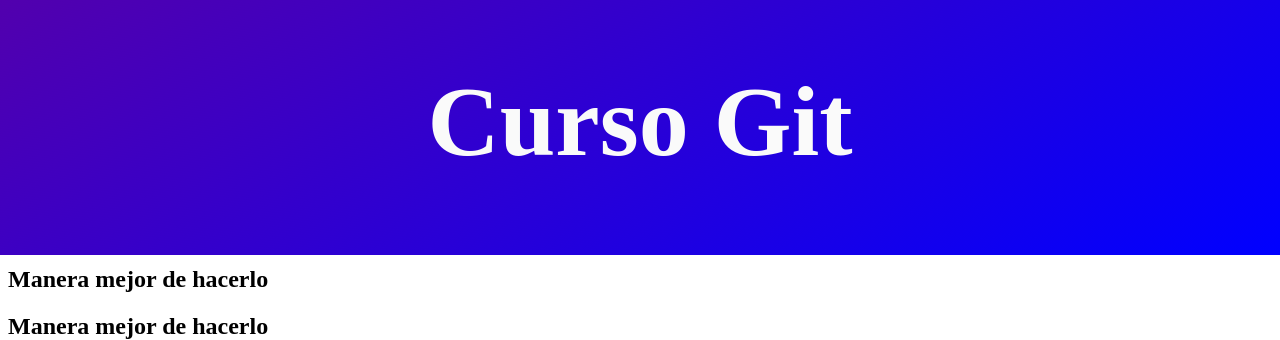
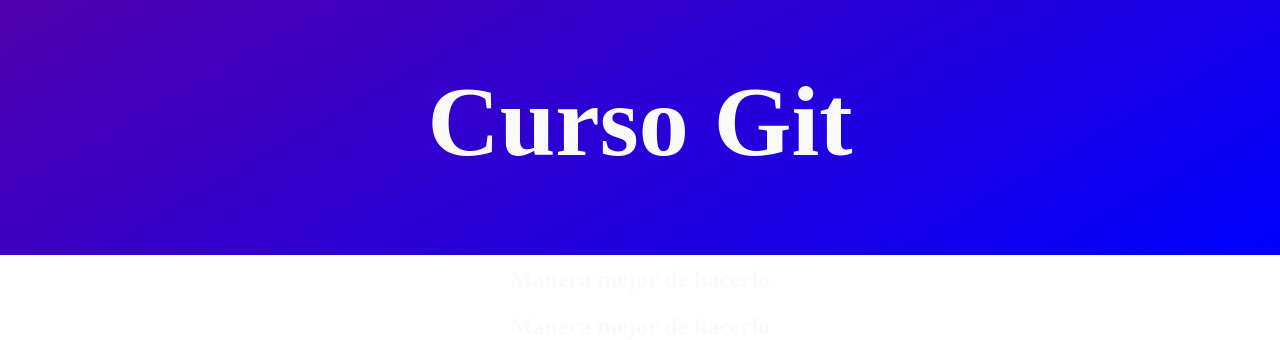
Before and after one commit to AntonioValleD/curso-git, a plain HTML site: page index.html in a window 1280 px wide. Shown: the part 561-901 px from the top of the page. Drawn offline with Linux system fonts and the light colour scheme.

```diff
--- a/style.css
+++ b/style.css
@@ -4,6 +4,8 @@
     background-position: center;
     background-size: cover;
     height: 100vh;
+    text-align: center;
+    color: #FAFAFA;
 }
 .container{
     display: flex;
```
